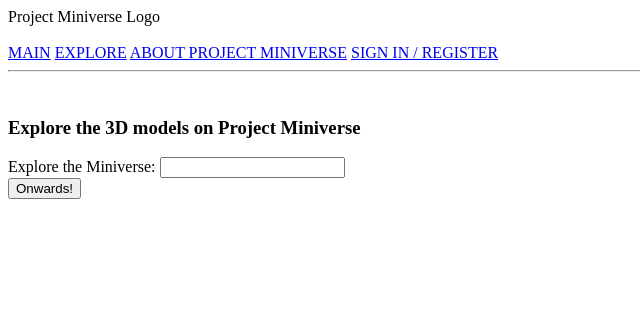
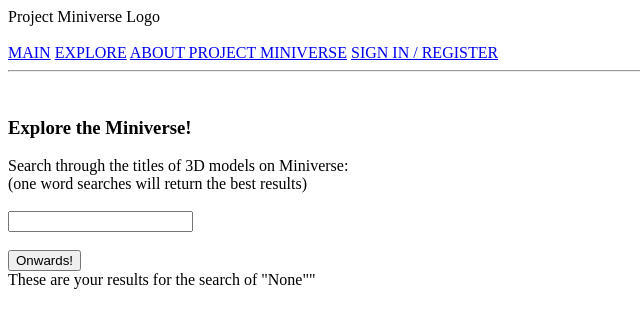
Before and after one commit to CMNWestbrook/Project-Miniverse, a Flask app: page /explore in a window 1280 px wide. Shown: the top 328 px of the page, without its empty margins (0-640 px from the left). Run offline with Flask 2, Linux system fonts and the light colour scheme; data that the repository does not hold is empty; some libraries are stand-ins or nearby versions.

Commit message:
search page starting to work

```diff
--- a/server.py
+++ b/server.py
@@ -96,21 +96,27 @@
     return redirect("/")
 
 
-@app.route('/explore', methods=['GET', 'POST'])
+@app.route('/explore', methods=['GET'])
 def explore():
     """Goes to search/explore page"""
 
-    return render_template('explore.html')
+    explore_input = request.form.get("explore-input")
+    results = Model3d.query.filter(Model3d.title.like('%'+str(explore_input)+'%'))
 
-# sample code
-# @app.route('/search', methods=['GET', 'POST'])
-# def search():
-#     if request.method == "POST":
-#         db = MySQLdb.connect(user="root", passwd="", db="cs324", host="127.0.0.1")
-#         c=db.cursor()
-#         c.executemany('''select * from student where name = %s''', request.form['search'])
-#         return render_template("results.html", records=c.fetchall())
-#     return render_template('search.html')
+    return render_template('explore.html', results=results, explore_input=explore_input)
+
+
+@app.route('/explore', methods=['POST'])
+def explore_results():
+    """Returns results on search/explore page"""
+
+    explore_input = request.form.get("explore-input")
+    # in jinja do for result in results
+    results = Model3d.query.filter(Model3d.title.like('%'+str(explore_input)+'%'))
+
+#   Employee.query.filter(Employee.name.like('%Jane%'))
+    return render_template('explore.html', results=results, explore_input=explore_input)
+
     # return ajax?
 
 
--- a/templates/explore.html
+++ b/templates/explore.html
@@ -1,16 +1,27 @@
 {% extends 'base.html' %}
 {% block content %}
 
-<h3>Explore the 3D models on Project Miniverse</h3>
+<h3>Explore the Miniverse!</h3>
 
 <div id="explore-form">
     <form action="/explore" method="POST">
-        Explore the Miniverse: <input type="text" name="explore"
-        id="explore-input" value="{{ request.form.search }}">
+        Search through the titles of 3D models on Miniverse:
         <br />
+        <div class="small-words">(one word searches will return the best results)</div>
+        <br />
+        <input type="text" name="explore-input"
+        id="explore-input">
+        <br /><br />
         <input type="submit" value="Onwards!">
     </form>
 </div>
 
-
+These are your results for the search of "{{ explore_input }}""
+<div id="printed-results">
+    {% for result in results %}
+      <li>
+        {{ result }}
+      </li>
+    {% endfor %}
+</div>
 {% endblock %}
```
